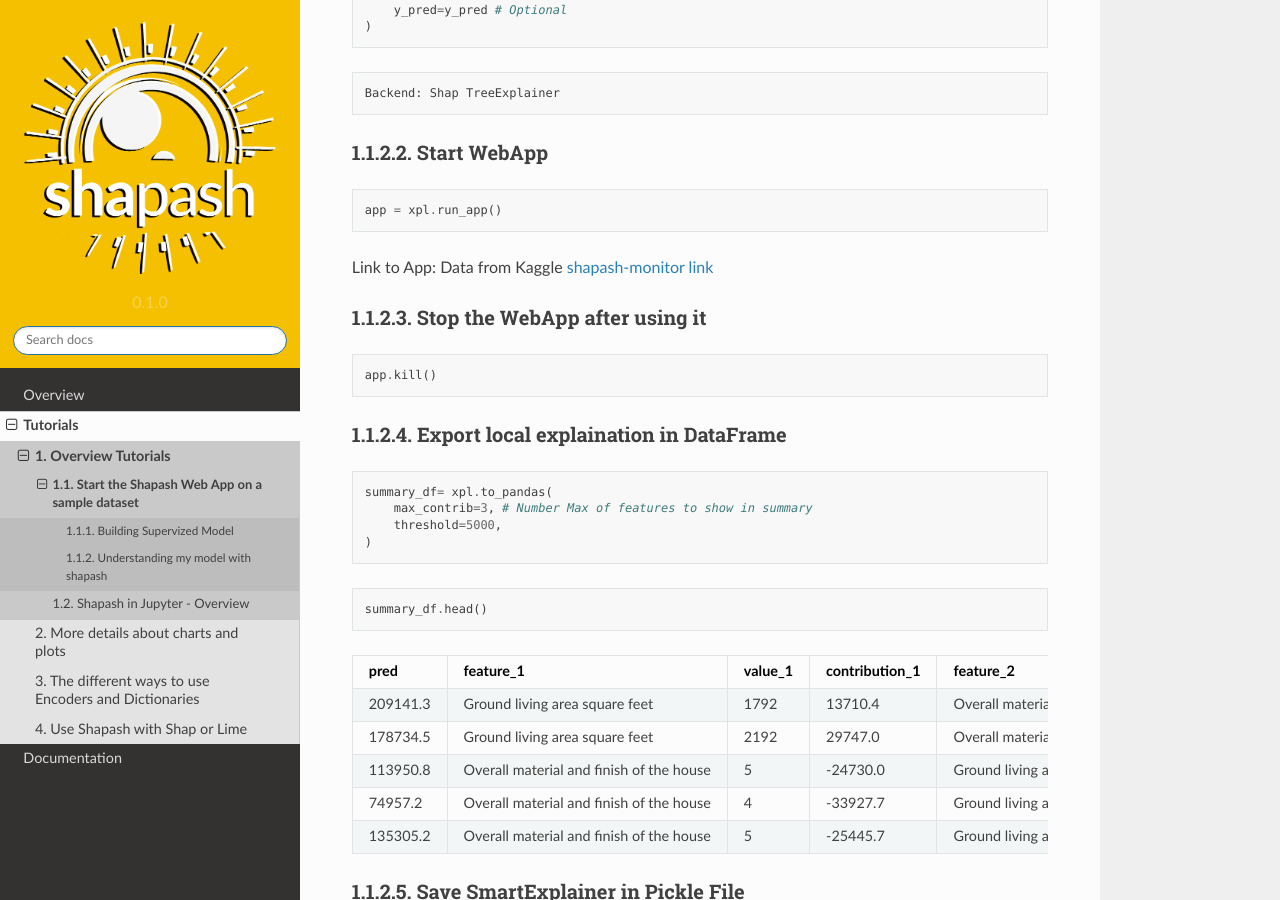
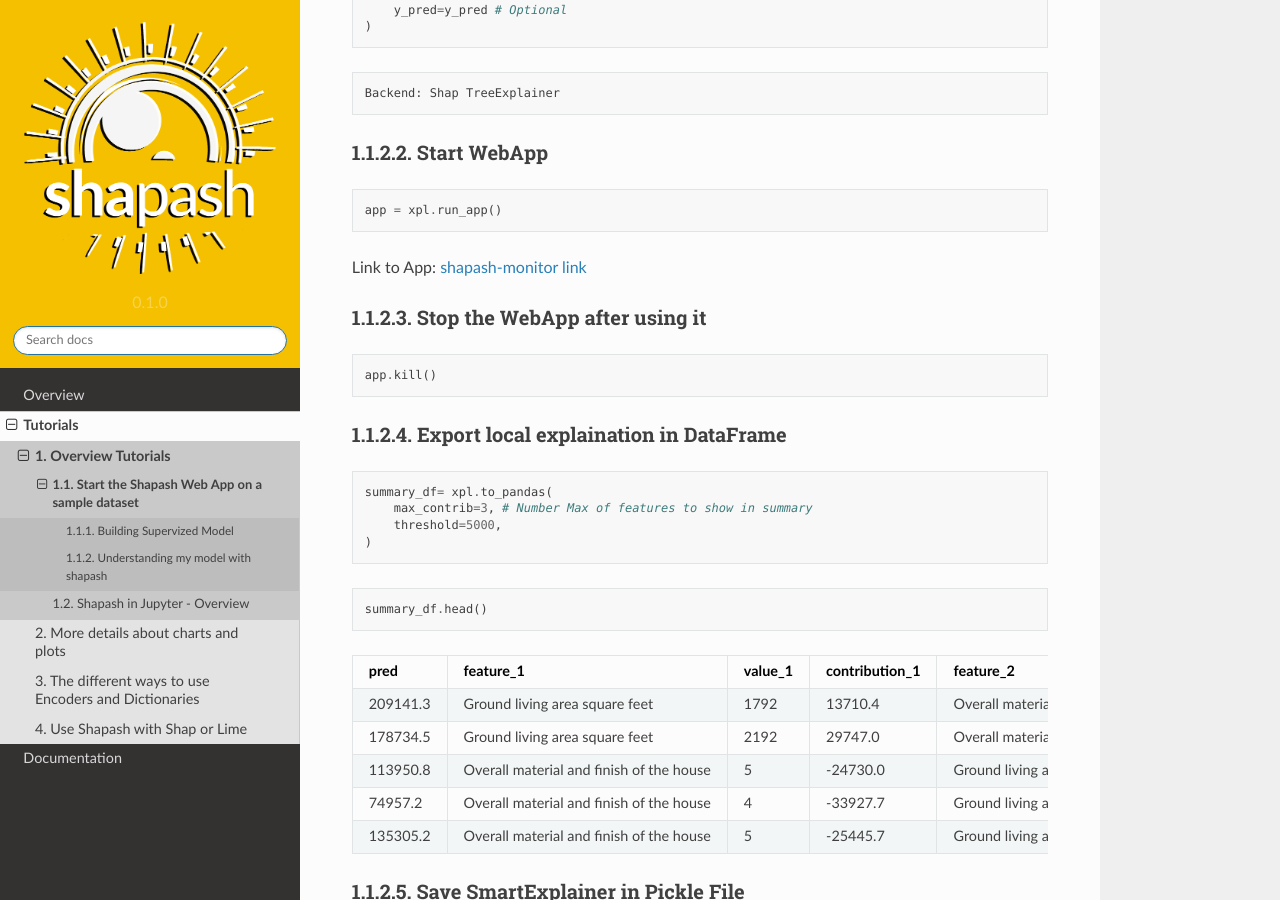
Before and after one commit to MAIF/shapash, a Sphinx documentation site: the page built from docs/tutorials/tutorial01-Shapash-Overview-Launch-WebApp.rst, in a window 1280 px wide and 900 px high, scrolled down 2080 px. Built offline with Sphinx 7.4.7 and the Read the Docs theme 2.0.0, drawn with Linux system fonts in a browser that asks for light colours.

Commit message:
tuto start webapp

```diff
--- a/docs/tutorials/tutorial01-Shapash-Overview-Launch-WebApp.rst
+++ b/docs/tutorials/tutorial01-Shapash-Overview-Launch-WebApp.rst
@@ -67,6 +67,7 @@ Building Supervized Model
     +-------------------------------+-----------------------+-------+------+------------------+---------------+--------------------------------+-------------------------------+------------+-------------+-------------------------+----------+----------------------+----------+-----------+-----------+---------+------------+---------+----------------------------+------------+-------------+----------+----------+---------------+---------------+---------------+----------------------+---------------------------------+-----------------------+-----------------------+----------+----------------------+----------+---------+-----------+---------------------------+---------+----------+---------------------------------+--------+--------+------------+---------+------------+------------+--------+--------+------------+------------+---------------+------------+---------------------+----------+------------------+-----------+--------------------+----------+---------------+---------------+----------+----------+-----------+-------------+---------+-----------+--------+-------+------+------+----------------------------+-------------+---------+
     |2-Story 1946 & Newer           |Residential Low Density|  14260|Paved |Slightly irregular|Near Flat/Level|All public Utilities (E,G,W,& S)|Frontage on 2 sides of property|Gentle slope|Northridge   |Normal                   |Normal    |Single-family Detached|Two story |          8|          5|     2000|        2000|Gable    |Standard (Composite) Shingle|Vinyl Siding|Vinyl Siding |Brick Face|       350|Good           |Average/Typical|Poured Contrete|Good (90-99 inches)   |Typical - slight dampness allowed|Average Exposure       |Good Living Quarters   |       655|Unfinished/No Basement|         0|      490|       1145|Gas forced warm air furnace|Excellent|Yes       |Standard Circuit Breakers & Romex|    1145|    1053|           0|     2198|           1|           0|       2|       1|           4|           1|Good           |           9|Typical Functionality|         1|Attached to home  |       2000|Rough Finished      |       836|Typical/Average|Typical/Average|Paved     |       192|         84|            0|        0|          0|       0|      0|    12|  2008|Warranty Deed - Conventional|Normal Sale  |   250000|
     +-------------------------------+-----------------------+-------+------+------------------+---------------+--------------------------------+-------------------------------+------------+-------------+-------------------------+----------+----------------------+----------+-----------+-----------+---------+------------+---------+----------------------------+------------+-------------+----------+----------+---------------+---------------+---------------+----------------------+---------------------------------+-----------------------+-----------------------+----------+----------------------+----------+---------+-----------+---------------------------+---------+----------+---------------------------------+--------+--------+------------+---------+------------+------------+--------+--------+------------+------------+---------------+------------+---------------------+----------+------------------+-----------+--------------------+----------+---------------+---------------+----------+----------+-----------+-------------+---------+-----------+--------+-------+------+------+----------------------------+-------------+---------+
+
 
 
 
@@ -140,8 +141,8 @@ Start WebApp
 
     app = xpl.run_app()
 
-Link to App:
-Data from Kaggle `shapash-monitor link <https://shapash-demo.ossbymaif.fr>`__
+Link to App: `shapash-monitor
+link <https://shapash-demo.ossbymaif.fr/>`__
 
 Stop the WebApp after using it
 ^^^^^^^^^^^^^^^^^^^^^^^^^^^^^^
@@ -185,6 +186,7 @@ Export local explaination in DataFrame
 
 
 
+
 Save SmartExplainer in Pickle File
 ^^^^^^^^^^^^^^^^^^^^^^^^^^^^^^^^^^
 
```
Also changed, not shown: 1 other file.
